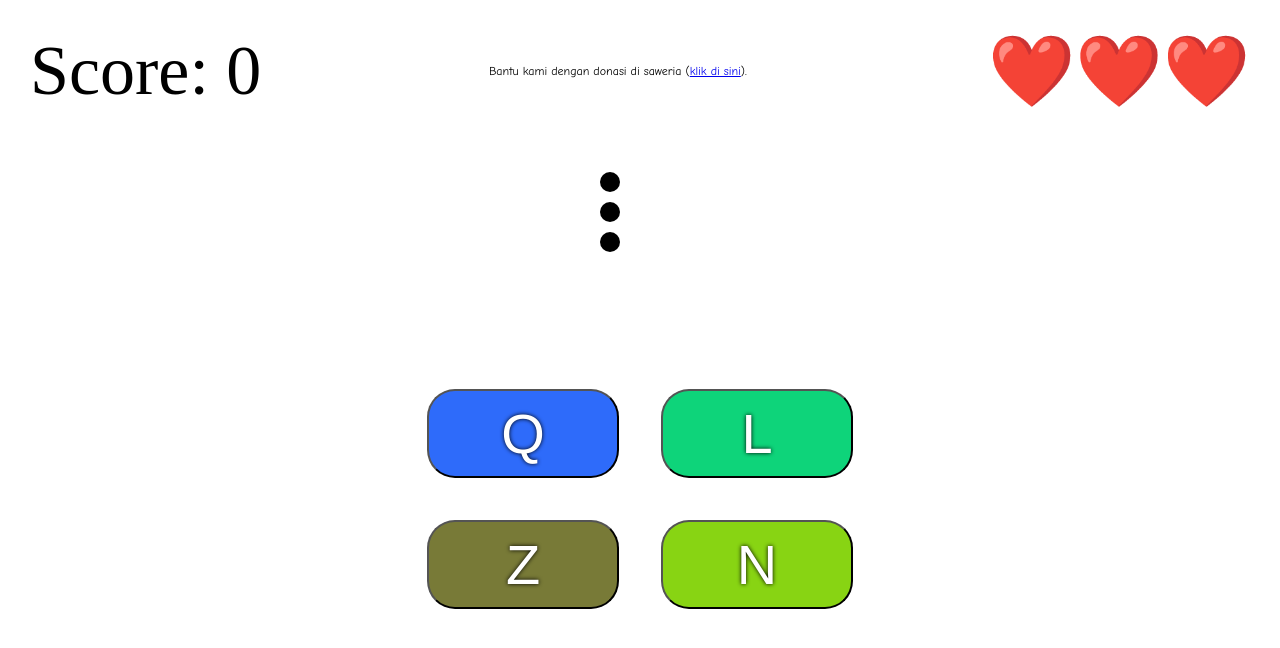
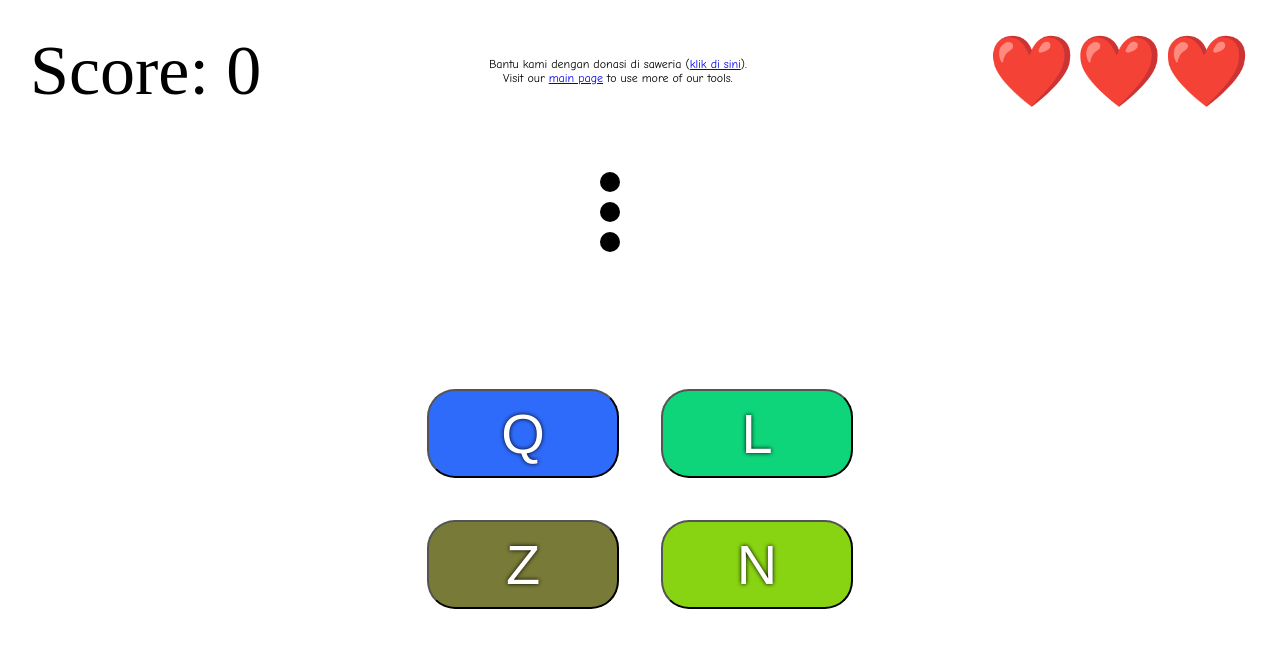
Before and after one commit to swrdfgd/BraillePractice, a plain HTML site: page index.html in a window 1280 px wide. Drawn offline with nearby package versions, Linux system fonts and the light colour scheme.

Commit message:
Add files via upload

```diff
--- a/index.html
+++ b/index.html
@@ -25,7 +25,7 @@
       Score: <span id="skor">0</span>
     </td>
 	<td>
-    <div style="font-size: 12px; font-family: 'Comic Sans MS', cursive, sans-serif; text-align: center;">Bantu kami dengan donasi di saweria (<a href="https://saweria.co/kindknow" target="_blank">klik di sini</a>).</div>
+    <div style="font-size: 12px; font-family: 'Comic Sans MS', cursive, sans-serif; text-align: center;">Bantu kami dengan donasi di saweria (<a href="https://saweria.co/kindknow" target="_blank">klik di sini</a>).<br>Visit our <a href="https://swrdfgd.github.io/KiankoLand/" target="_blank">main page</a> to use more of our tools.</div>
     </td>
     <td align="right">
       <span id="hati">❤️❤️❤️</span>
```
